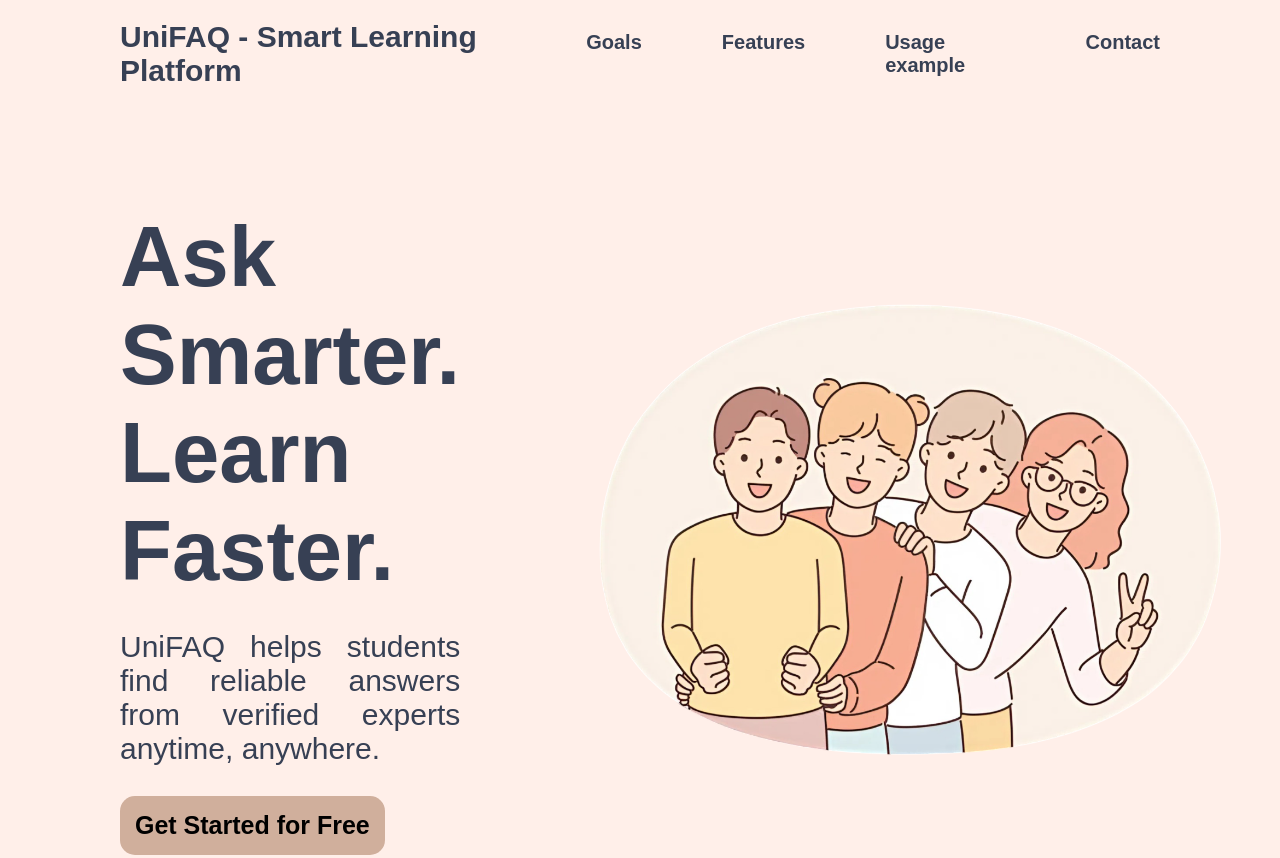
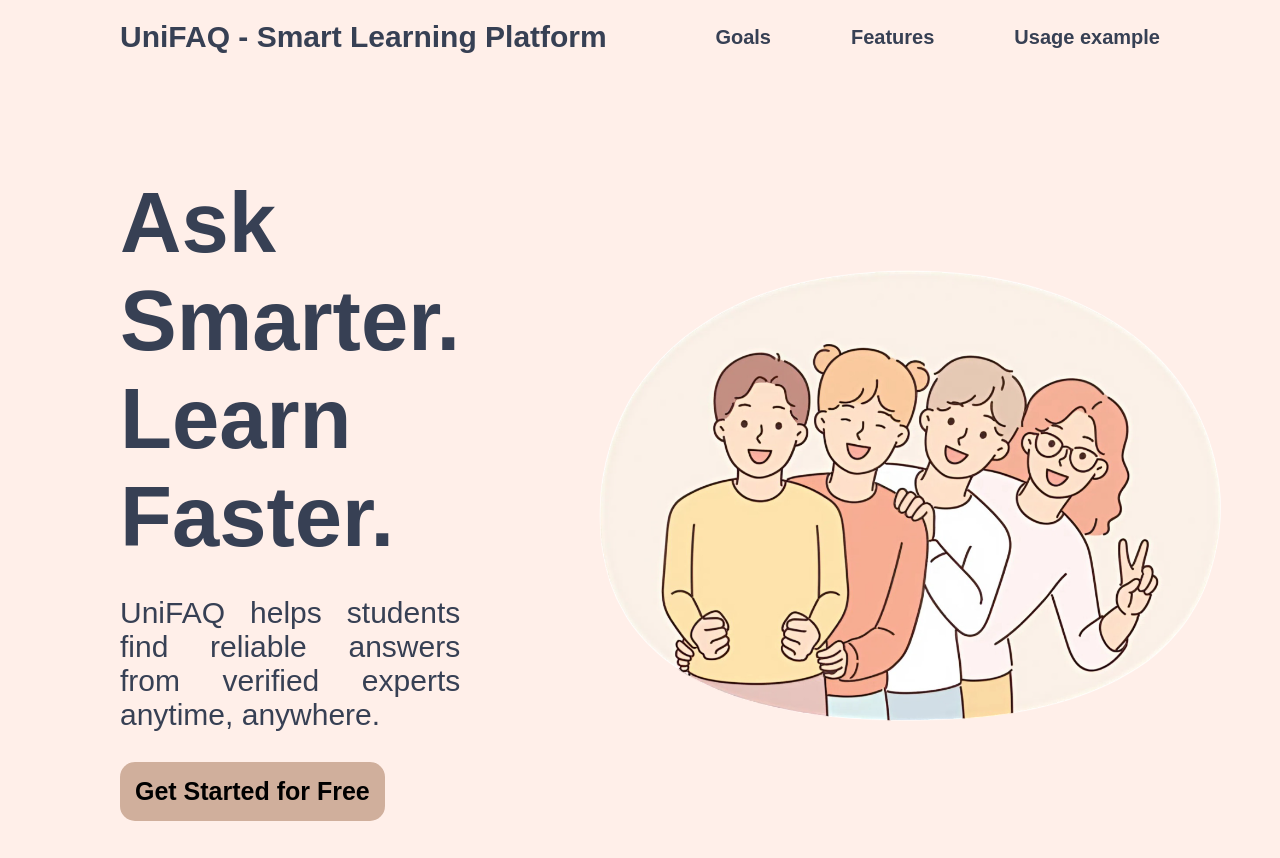
Before and after one commit to LeTranggg/UniFQA, a plain HTML site: page index.html in a window 1280 px wide. Shown: the top 858 px of the page. Drawn offline with Linux system fonts and the light colour scheme.

```diff
--- a/index.html
+++ b/index.html
@@ -21,7 +21,6 @@
           <a href="#goal" class="">Goals</a>
           <a href="#feature" class="">Features</a>
           <a href="#example" class="">Usage example</a>
-          <a href="#" class="">Contact</a>
         </div>
       </nav>
     </header>
```
